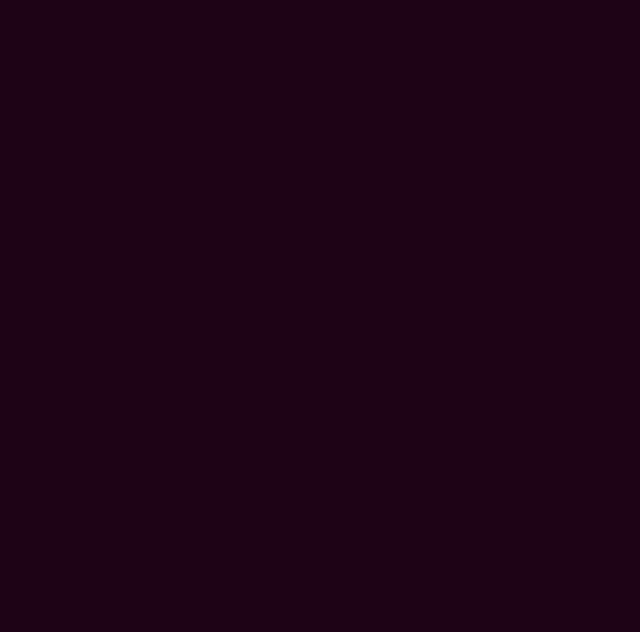
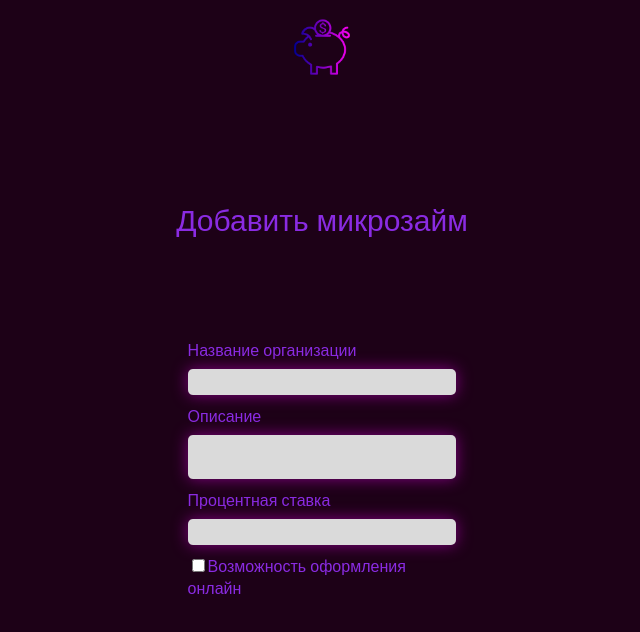
Before and after one commit to TeamPleaseNo/bank-frontend, a React (Create React App) app: page /add in a window 1280 px wide. Before the commit this address had no page. Shown: the top 632 px of the page, without its empty margins (318-958 px from the left). Built offline with nearby package versions, Linux system fonts and the light colour scheme.

Commit message:
add microloan page

```diff
--- a/src/App.js
+++ b/src/App.js
@@ -3,6 +3,7 @@ import Login from './components/Login';
 import { BrowserRouter, Routes, Route } from "react-router-dom";
 import Registration from './components/Registration';
 import PersonalArea from "./components/PersonalArea";
+import AddMicroloan from "./components/AddMicroloan";
 
 function App() {
   return (
@@ -11,6 +12,7 @@ function App() {
         <Route path="/" element={<Login/>} />
         <Route path="registration" element={<Registration/>} />
           <Route path="/{id}" element={<PersonalArea/>}></Route>
+          <Route path="/add" element={<AddMicroloan/>}></Route>
       </Routes>
     </BrowserRouter>
   );
--- /dev/null
+++ b/src/components/AddMicroloan.jsx
@@ -0,0 +1,36 @@
+import './../css/AddMicroloan.css';
+import {Link} from 'react-router-dom';
+const moneybox = require('./moneybox.png');
+
+const AddMicroloan = () => {
+    return (
+        <div className='AddContainer'>
+            <img className="icon_moneybox" src={moneybox} alt="Moneybox" width="5%"/>
+            <form className="form" autoComplete='off'>
+                <h>Добавить микрозайм</h>
+                <div className="form_input">
+                    <label className="block_label" for="name">
+                        Название организации
+                        <input className="input" type="text" id="name"/>
+                    </label>
+                    <label className="block_label" htmlFor="info">
+                        Описание
+                        <textarea className="input_textarea" type="text" id="info"/>
+                    </label>
+                    <label className="block_label" htmlFor="percent">
+                        Процентная ставка
+                        <input className="input" type="text" id="percent"/>
+                    </label>
+                    <div className="checkbox block_label">
+                        <div>
+                            <input type="checkbox" name="searchMentor"/>
+                            <label htmlFor="search_mentor">Возможность оформления онлайн</label>
+                        </div>
+                    </div>
+                </div>
+            </form>
+        </div>
+    );
+}
+
+export default AddMicroloan;
--- /dev/null
+++ b/src/css/AddMicroloan.css
@@ -0,0 +1,71 @@
+.AddContainer {
+    display: grid;
+}
+
+.icon_moneybox{
+    justify-self: center;
+    align-self: center;
+    margin-bottom: 40px;
+    margin-top: 15px;
+}
+
+.form_input {
+    display: flex;
+    flex-direction: column;
+    padding-top: 20px;
+    align-items: center;
+    text-align: left;
+}
+
+.block_label{
+    display: flex;
+    flex-direction: column;
+    width: 70%;
+}
+
+.input {
+    box-shadow: 0px 0px 15px purple;
+    margin-bottom: 10px;
+    font-size: 16px;
+    max-height: 25px;
+    outline: none;
+    transition: box-shadow .3s;
+    padding: 4px;
+    margin-top: 8px;
+    border: none;
+    border-radius: 5px;
+    background-color: #dadada;
+}
+
+.input_textarea{
+    box-shadow: 0px 0px 15px purple;
+    margin-bottom: 10px;
+    font-size: 16px;
+    max-height: 40px;
+    outline: none;
+    transition: box-shadow .3s;
+    padding: 4px;
+    margin-top: 8px;
+    border: none;
+    border-radius: 5px;
+    background-color: #dadada;
+    resize: none;
+}
+
+.input_textarea:focus{
+    box-shadow: 0px 0px 20px #e000e0;
+}
+
+.input:focus{
+    box-shadow: 0px 0px 20px #e000e0;
+}
+
+
+.form{
+    width: 30%;
+    height: 500px;
+    justify-self: center;
+    align-self: center;
+    display: grid;
+    grid-template-rows: 200px 10px;
+}
```
